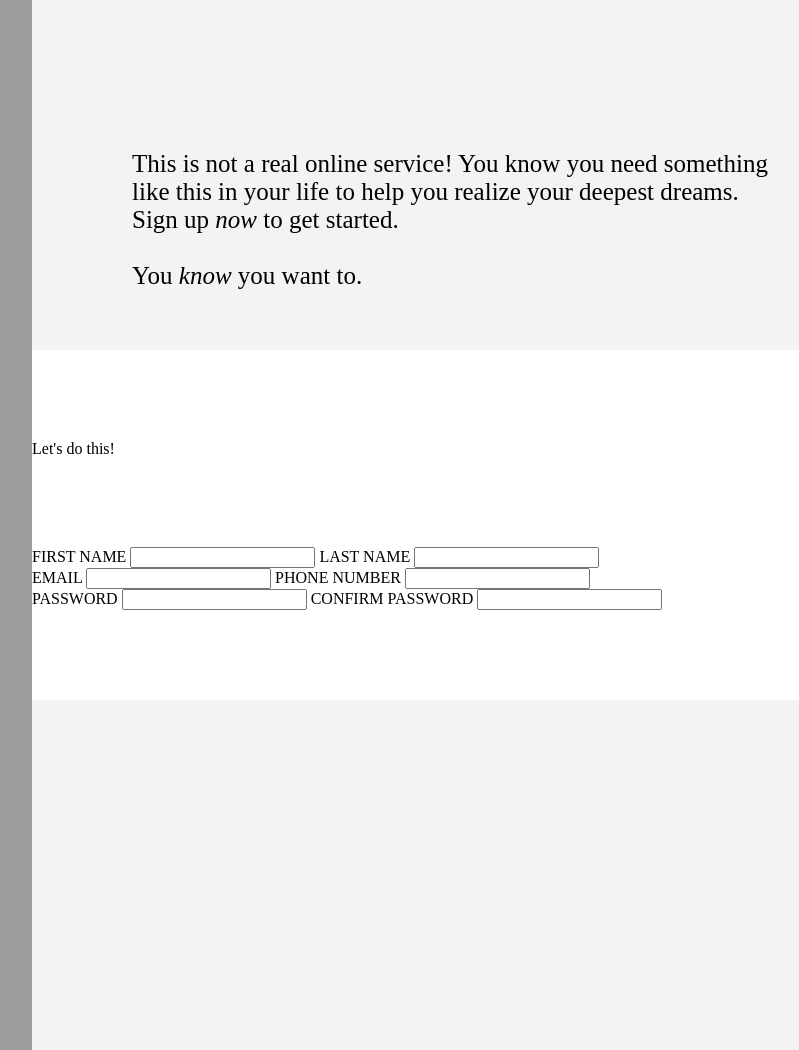
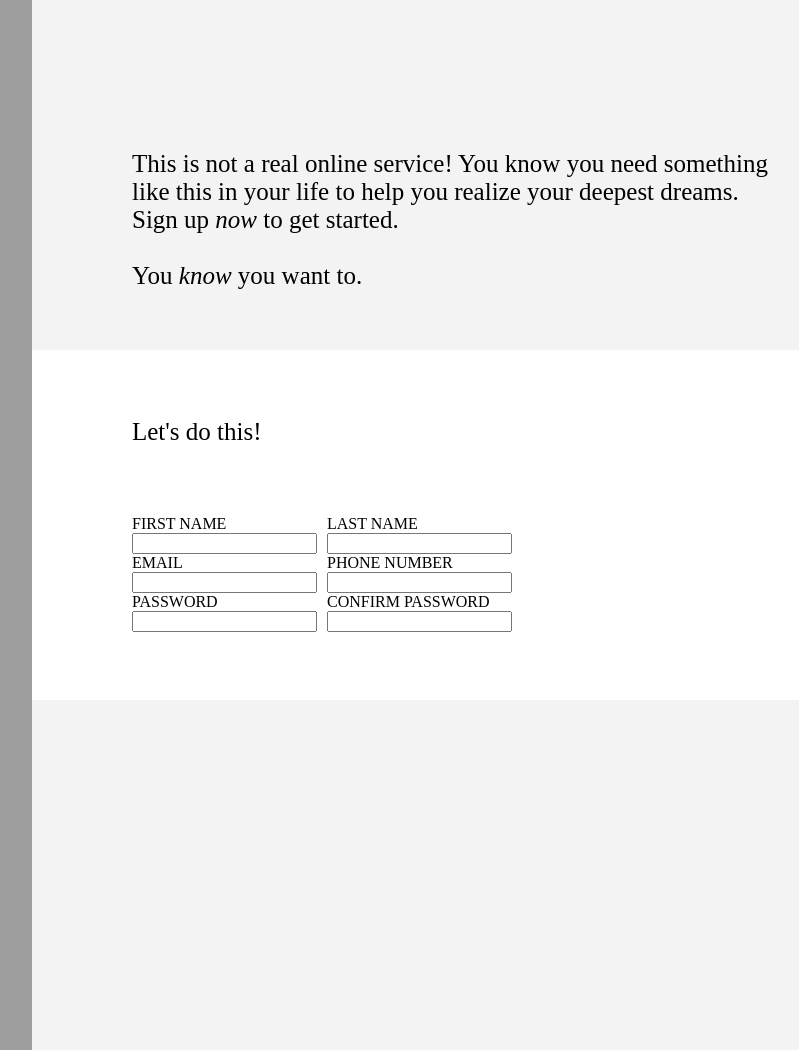
Before and after one commit to AlexGh27/Sign-up-Form, a plain HTML site: page index.html in a window 1280 px wide. Shown: the whole page, without its empty margins (352-1151 px from the left). Drawn offline with Linux system fonts and the light colour scheme; grey boxes are pictures that could not be loaded.

Commit message:
Arranging the rows and columns

```diff
--- a/index.html
+++ b/index.html
@@ -16,29 +16,29 @@
               Sign up <i>now</i> to get started.<br><br>You <i>know</i> you want to.
         </div>
 
-        <div class="forms">
-            <div>Let's do this!</div>
 
-            <form>
-                <div class="first-row">
+        <div class="form">
+            <div id = "do">Let's do this!</div>
+
+            <form id = "rows">
+                <div class="first-column">
                     <label for="first-name">FIRST NAME</label>
                     <input type="text" id = "first-name">
 
-                    <label for="last-name">LAST NAME</label>
-                    <input type="text" id = "last-name">
-                </div>
-
-                <div class="second-row">
                     <label for="email">EMAIL</label>
                     <input type="email" id = "email">
 
+                    <label for="pass">PASSWORD</label>
+                    <input type="password" id = "pass">
+
+                </div>
+
+                <div class="second-column">
+                    <label for="last-name">LAST NAME</label>
+                    <input type="text" id = "last-name">
+
                     <label for="phone">PHONE NUMBER</label>
                     <input type="number" id = "phone">
-                </div>
-
-                <div class="third-row">
-                    <label for="pass">PASSWORD</label>
-                    <input type="password" id = "pass">
 
                     <label for="confirm">CONFIRM PASSWORD</label>
                     <input type="password" id = "confirm">
@@ -47,8 +47,11 @@
 
             </form>
         </div>
-        <div class="account"></div>
+
+        <div class="account">
+
+        </div>
+
     </div>
-
 </body>
 </html>
--- a/styles.css
+++ b/styles.css
@@ -38,14 +38,14 @@ img {
 
 }
 
-.forms {
+.form {
     height: 350px;
     width: auto;
     background-color: white;
     display: flex;
     flex-direction: column;
     justify-content: space-evenly;
-
+    padding-left: 100px;
 }
 
 .account {
@@ -53,3 +53,19 @@ img {
     width: auto;
     background-color: var(--background-gray);
 }
+
+#rows {
+    display: flex;
+    flex-direction: row;
+    justify-content: flex-start;
+    gap: 10px;
+
+}
+
+input {
+    display: block;
+}
+
+#do {
+    font-size: 25px;
+}
```
